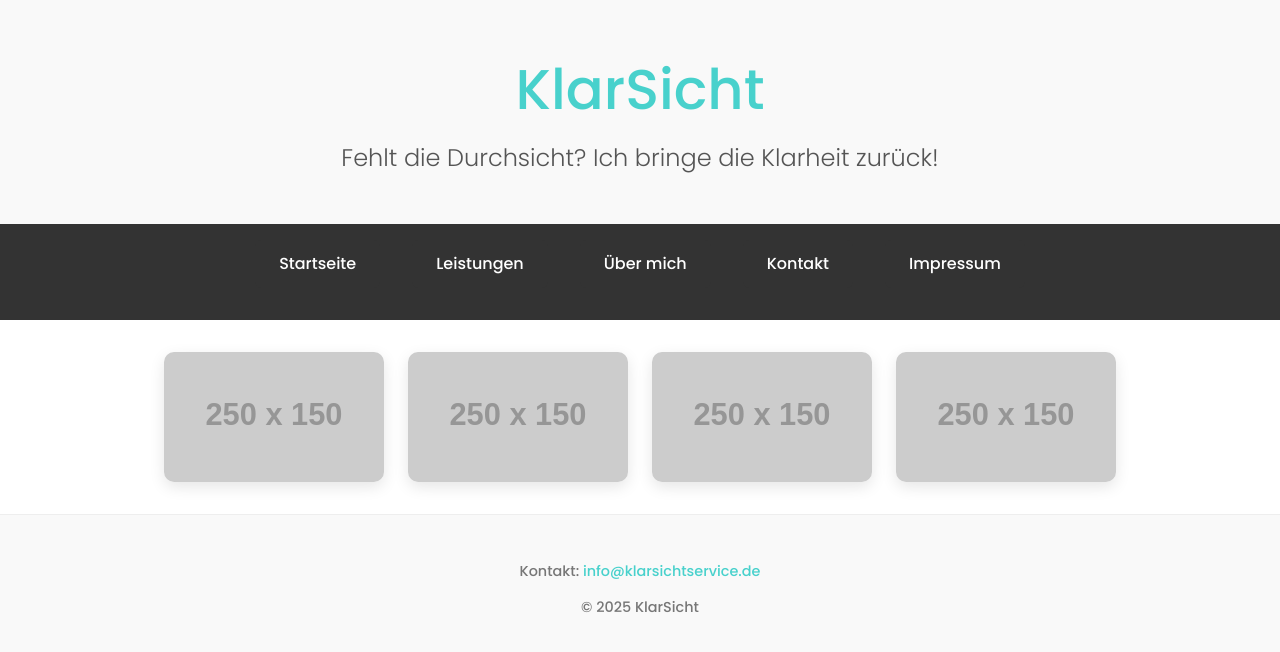
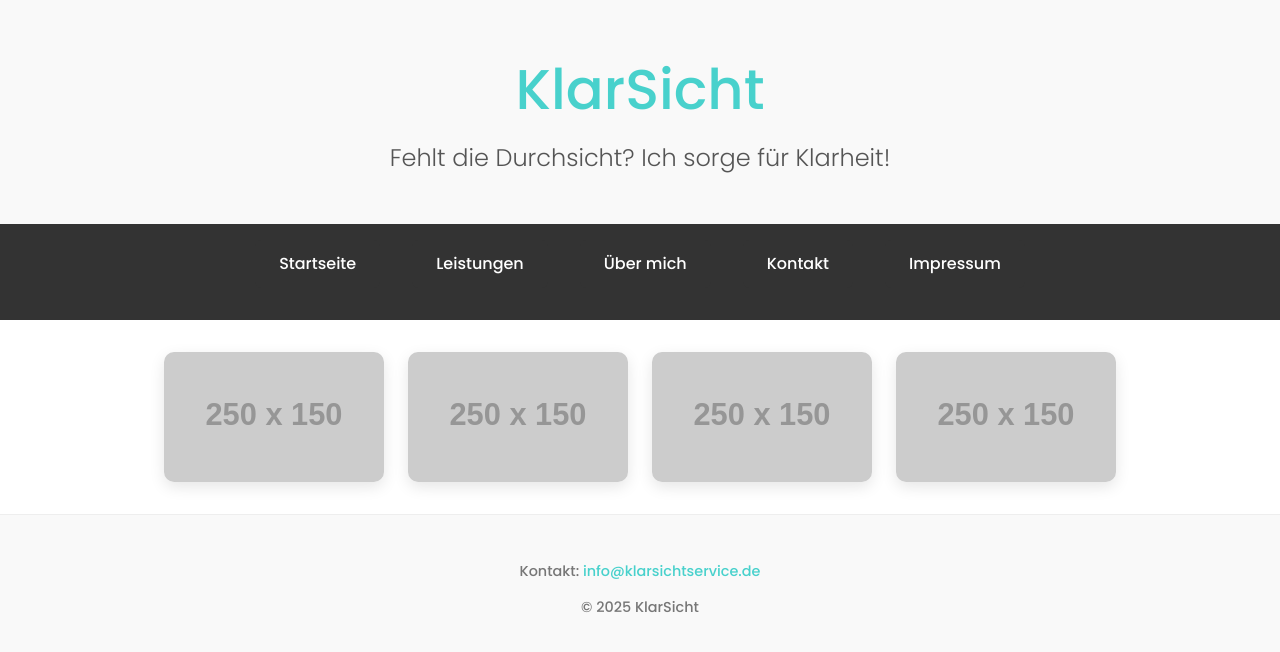
Before and after one commit to KlarSicht/klar-sicht-service, a plain HTML site: page index.html in a window 1280 px wide. Drawn offline with Linux system fonts and the light colour scheme; placeholder pictures from the web are drawn by us.

Commit message:
Update index.html

```diff
--- a/index.html
+++ b/index.html
@@ -118,7 +118,7 @@
 <body>
   <header>
     <h1>KlarSicht</h1>
-    <p class="slogan">Fehlt die Durchsicht? Ich bringe die Klarheit zurück!</p>
+    <p class="slogan">Fehlt die Durchsicht? Ich sorge für Klarheit!</p>
   </header>
 
   <nav>
```
